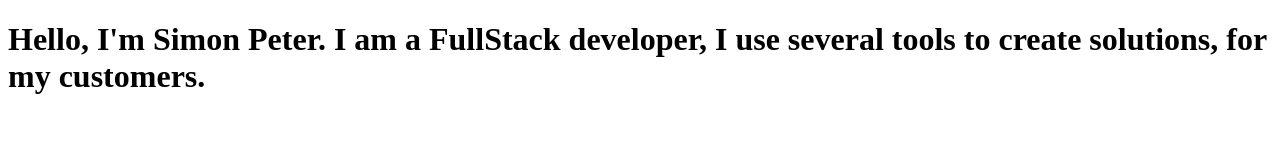
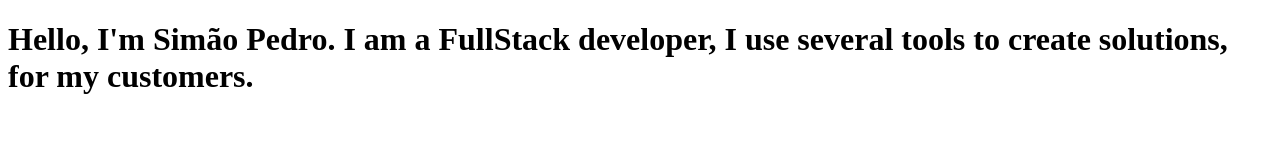
Before and after one commit to spedromg/spedromg.github.io, a plain HTML site: page index.html in a window 1280 px wide. Drawn offline with Linux system fonts and the light colour scheme.

Commit message:
update main page

```diff
--- a/index.html
+++ b/index.html
@@ -9,7 +9,7 @@
 </head>
 
 <body>
-  <h1>Hello, I'm Simon Peter. I am a FullStack developer, I use several tools to create solutions, for my customers.</h1>
+  <h1>Hello, I'm Simão Pedro. I am a FullStack developer, I use several tools to create solutions, for my customers.</h1>
 </body>
 
 </html>
```
